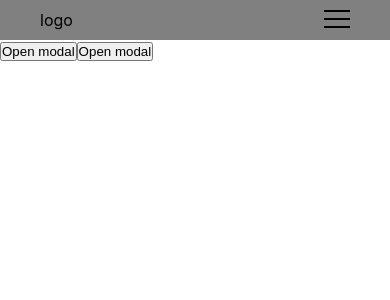
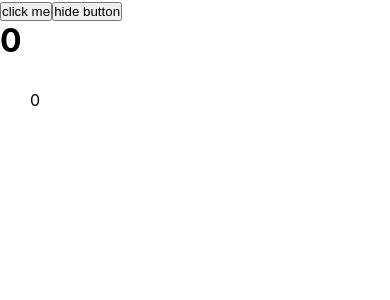
Before and after one commit to KhachGevorgyan94/Function-components, a React (Create React App) app: page / in a window 390 px wide. Shown: the top 300 px of the page. Built offline with nearby package versions, Linux system fonts and the light colour scheme.

Commit message:
new components

```diff
--- a/src/App.js
+++ b/src/App.js
@@ -1,29 +1,75 @@
 import './App.css';
-import React, {useState} from "react";
-import {Modal} from "./components/modal";
-import {LoginForm} from "./components/login-form";
-import {Header} from "./components/header";
+import React, {useEffect, useId, useState} from "react";
+import {Counter} from "./components/counter";
 
 function App() {
-    const [isOpen, setIsModal] = useState(false)
-    const [isOpenModalLogin, setIsOpenModalLogin] = useState(false)
+    const [counter, setCounter] = useState(0)
+    let x = useId()
+    console.log('11111111111111111111111111111')
+    const [hideButton, setHideButton] = useState(false)
+
+    let intervalData = null
+
+
+    useEffect(() => {
+        console.log(x, 'state 1')
+        console.log('222222222222222222222222222')
+    }, [])
+
+    const handleCounter = () => {
+        setCounter(counter + 1)
+        console.log(counter, 'counter')
+    }
+
+
+    useEffect(() => {
+        console.log(counter, 'counter useEffect')
+        console.log('55555555555555555555555')
+
+    }, [counter])
+
+    console.log('3333333333333333333333333333333333')
+
+
+    useEffect(() => {
+
+
+        return () => {
+
+        }
+
+    }, []);
+
 
     return <div>
-        <Header/>
-        <button onClick={() => setIsModal(true)}>Open modal</button>
-        <button onClick={() => setIsOpenModalLogin(true)}>Open modal</button>
+        {console.log('44444444444444444444444444')}
+        <button onClick={handleCounter}>click me</button>
+        <button onClick={()=>setHideButton(!hideButton)}>hide button</button>
+        <h1>{counter}</h1>
 
-        {isOpen ? <Modal
-            onClose={() => setIsModal(false)}
-            title={'Google map'}>
-            <button onClick={() => setIsModal(false)}>Cancle</button>
-
-        </Modal> : null}
-        {isOpenModalLogin ? <Modal
-            title={'Log in'}>
-            <LoginForm onClose={() => setIsOpenModalLogin(false)}/>
-        </Modal> : null}
+        {!hideButton ? <Counter/> : null}
     </div>
 }
 
 export default App
+
+
+// class App extends React.Component {
+//     componentDidMount() {
+//         {console.log('asdfasdfasdfasdf')}
+//
+//     }
+//     componentDidUpdate(prevProps, prevState, snapshot) {
+//
+//     }
+//
+//     componentWillUnmount() {
+//
+//     }
+//
+//     render() {
+//         return <div>ASDFASD  </div>
+//     }
+// }
+//
+// export default App
--- /dev/null
+++ b/src/components/counter/index.jsx
@@ -0,0 +1,27 @@
+import {useEffect, useState} from "react";
+
+export const Counter = () => {
+    const [counter, setCounter] = useState(0)
+    let counterInterval = null
+    useEffect(() => {
+        // counterInterval = setInterval(() => {
+        //     setCounter(counter + 1)
+        //     console.log(counter)
+        // }, 1000)
+    }, [counter]);
+
+    // useEffect(() => {
+    //     console.log(counter)
+    // }, [counter])
+
+
+    // useEffect(() => {
+    //     return ()=>{
+    //         clearInterval(counterInterval)
+    //     }
+    // }, []);
+
+    // console.log(counter,'aaaaaaaaaaaaaaaaaaa')
+
+    return <div style={{padding: '30px'}}>{counter}</div>
+}
--- a/src/components/header/index.jsx
+++ /dev/null
@@ -1,25 +0,0 @@
-import {useState} from "react";
-
-import './style.scss'
-
-export const Header = () => {
-
-    const [isOpenMenu, setIsOpenMenu] = useState(false)
-    return <header className="menuHeader">
-        logo
-        <nav className='navBar'>
-            <ul className={`list ${isOpenMenu ? 'open-menu' : ''}`}>
-                <li><a className='link' href='/'>Home</a></li>
-                <li><a className='link' href='/'>About</a></li>
-                <li><a className='link' href='/'>Contact Us</a></li>
-            </ul>
-            <div className={`modal-bg menu-bg ${isOpenMenu?'show-bg':''}`} onClick={()=>setIsOpenMenu(false)}></div>
-            <button onClick={() => setIsOpenMenu(!isOpenMenu)}
-                    className={`menuIcon ${isOpenMenu ? 'open-burger' : ''}`}>
-                <span></span>
-                <span></span>
-                <span></span>
-            </button>
-        </nav>
-    </header>
-}
--- a/src/components/header/style.scss
+++ /dev/null
@@ -1,147 +0,0 @@
-header {
-  display: flex;
-  justify-content: space-between;
-  background-color: gray;
-  padding: 10px 40px;
-}
-
-.headerBtn {
-  border: none;
-  padding: 10px 30px;
-  border-radius: 5px;
-
-}
-
-.menuIcon {
-  position: relative;
-  z-index: 9999;
-}
-
-.list {
-  display: flex;
-  gap: 60px;
-  list-style-type: none;
-  margin: 0;
-
-}
-
-.list.open-menu {
-  transform: translateX(0);
-}
-
-.link {
-  text-decoration: none;
-  font-size: 24px;
-  color: #FFFFFF;
-  padding: 0;
-}
-
-.menuIcon {
-  width: 26px;
-  height: 18px;
-  display: none;
-  flex-direction: column;
-  justify-content: space-between;
-  background-color: transparent;
-  border: none;
-  position: relative;
-  z-index: 99999;
-}
-
-.menuIcon span {
-  width: 100%;
-  height: 2px;
-  background-color: black;
-  display: block;
-}
-
-@media (max-width: 768px) {
-  .list {
-    position: fixed;
-    width: 300px;
-    top: 0;
-    right: 0;
-    height: 100vh;
-    transition: 0.3s;
-    transform: translateX(300px);
-    background-color: cadetblue;
-    padding-top: 60px;
-    flex-direction: column;
-    align-items: flex-end;
-    padding-right: 20px;
-    gap: 20px;
-    z-index: 9999;
-  }
-
-  .menuIcon {
-    display: flex;
-  }
-}
-
-
-.listNew {
-  height: 100vw;
-  float: right;
-  background-color: #696969;
-  margin-top: -90px;
-}
-
-.listNewX {
-  list-style-type: none;
-
-}
-
-.listMenu, a {
-  list-style-type: none;
-  text-decoration: none;
-  color: #FFFFFF;
-  display: flex;
-  flex-direction: column;
-  justify-content: center;
-  align-items: center;
-  padding-top: 40px;
-  margin-right: 10px;
-}
-
-
-@media (min-width: 768px) {
-  .listMenu {
-    display: none;
-  }
-}
-
-.modal {
-  background-color: lightblue;
-  height: 100vh;
-  display: flex;
-  justify-content: center;
-  align-items: center;
-}
-
-.modalBox {
-  padding: 10px 20px;
-  background-color: #FFFFFF;
-  border-radius: 10px;
-  font-size: 30px;
-  font-weight: 900;
-  display: flex;
-  gap: 60px;
-
-}
-
-
-.modalIcon {
-  color: grey;
-  cursor: pointer;
-}
-
-.menu-bg {
-  opacity: 0;
-  visibility: hidden;
-  transition: 0.3s;
-
-  &.show-bg {
-    opacity: 1;
-    visibility: visible;
-  }
-}
--- a/src/components/login-form/index.jsx
+++ /dev/null
@@ -1,20 +0,0 @@
-export const LoginForm = ({onClose}) => {
-  const  handleSubmit = ()=>{
-      setTimeout(()=>{
-          onClose()
-      },2000)
-  }
-
-    return <div>
-        <label>
-            <input type="text"/>
-        </label>
-        <label>
-            <input type="text"/>
-        </label>
-        <div>
-            <button onClick={handleSubmit}>Accept</button>
-            <button onClick={onClose}>Cancel</button>
-        </div>
-    </div>
-}
--- a/src/components/modal/index.jsx
+++ /dev/null
@@ -1,18 +0,0 @@
-import './style.scss'
-
-export const Modal = ({onClose, title, children}) => {
-
-
-    return <div className="modalContainer">
-        <div className='modal-bg' onClick={onClose}></div>
-        <div className="modal">
-            <div className='modal-header'>
-                {title ? <h3>{title}</h3> : null}
-                <span onClick={onClose}>X</span>
-            </div>
-            <div className='modal-body'>
-                {children}
-            </div>
-        </div>
-    </div>
-}
--- a/src/components/modal/style.scss
+++ /dev/null
@@ -1,52 +0,0 @@
-
-.modalContainer {
-  position: fixed;
-  width: 100%;
-  height: 100vh;
-  left: 0;
-  top: 0;
-  display: flex;
-  align-items: center;
-  justify-content: center;
-  z-index: 10;
-
-  .modal {
-    width: 300px;
-    height: 200px;
-    border-radius: 15px;
-    background-color: white;
-    z-index: 20;
-    padding: 10px;
-
-
-    h1 {
-      text-align: center;
-    }
-
-    button {
-      width: 35px;
-      height: 35px;
-      color: black;
-      font-size: 26px;
-    }
-  }
-}
-
-
-.modal-bg {
-  position: fixed;
-  width: 100%;
-  height: 100vh;
-  top: 0;
-  left: 0;
-  background-color: rgba(0, 0, 0, 0.5);
-  z-index: 15;
-}
-
-.modal-header {
-  display: flex;
-  align-items: center;
-  justify-content: space-between;
-  padding-bottom: 20px;
-  margin-bottom: 20px;
-}
--- a/src/index.js
+++ b/src/index.js
@@ -5,9 +5,9 @@ import App from './App';
 
 const root = ReactDOM.createRoot(document.getElementById('root'));
 root.render(
-  <React.StrictMode>
+  // <React.StrictMode>
     <App />
-  </React.StrictMode>
+  // </React.StrictMode>
 );
 
 // If you want to start measuring performance in your app, pass a function
```
